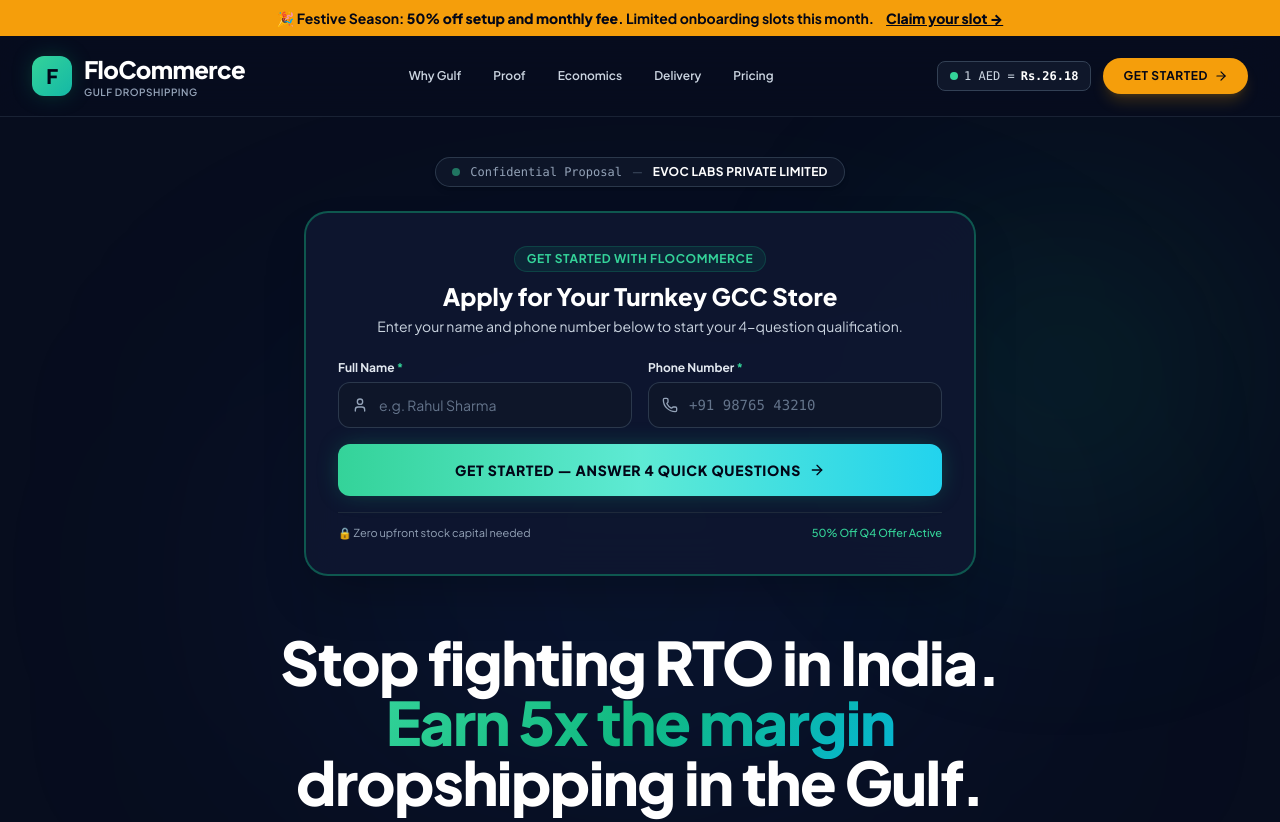
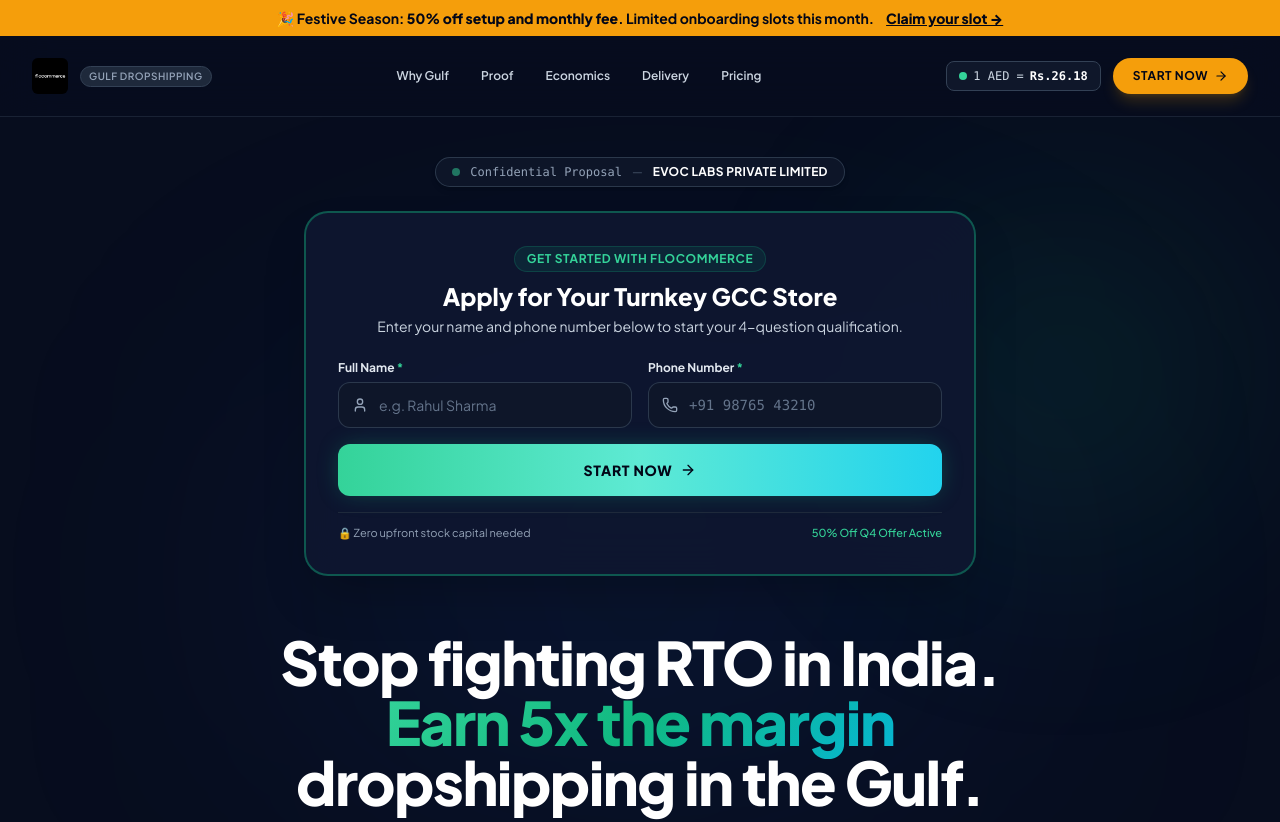
Before and after one commit to nikhil-kr-47/flocommerce-dropshipping, a React (Vite) app: page / in a window 1280 px wide. Shown: the top 822 px of the page. Built offline with nearby package versions, Linux system fonts and the light colour scheme; the HTML template or start-up script is replaced by a standard one.

Commit message:
brand: add official FloCommerce logo image and update CTA button text to 'Start now'

```diff
--- a/src/components/Footer.jsx
+++ b/src/components/Footer.jsx
@@ -13,17 +13,14 @@ export default function Footer() {
         {/* Main Footer Row */}
         <div className="flex flex-col md:flex-row items-center justify-between gap-6 pb-6 border-b border-slate-800/80">
           <div className="flex items-center gap-3">
-            <div className="w-8 h-8 rounded-lg bg-emerald-500 font-black text-slate-950 flex items-center justify-center text-sm">
-              F
-            </div>
-            <div>
-              <span className="font-bold text-white text-sm tracking-wider">
-                FLOCOMMERCE
-              </span>
-              <span className="block text-[11px] text-slate-500">
-                Dropshipping in the Gulf · Powered by Zambeel
-              </span>
-            </div>
+            <img
+              src="/flocommerce-logo.jpg"
+              alt="FloCommerce"
+              className="h-7 w-auto object-contain rounded-md"
+            />
+            <span className="block text-[11px] text-slate-500">
+              Dropshipping in the Gulf · Powered by Zambeel
+            </span>
           </div>
 
           <div className="flex flex-wrap items-center gap-6 text-xs">
--- a/src/components/HeroSection.jsx
+++ b/src/components/HeroSection.jsx
@@ -108,7 +108,7 @@ export default function HeroSection({ onStartApplication }) {
                 type="submit"
                 className="w-full py-4 px-6 rounded-xl font-black text-sm uppercase tracking-wider text-slate-950 bg-gradient-to-r from-emerald-400 via-teal-300 to-cyan-400 hover:from-emerald-300 hover:to-cyan-300 shadow-glow-emerald hover:shadow-emerald-500/50 hover:scale-[1.01] active:scale-[0.99] transition-all flex items-center justify-center gap-2 cursor-pointer"
               >
-                <span>Get Started — Answer 4 Quick Questions</span>
+                <span>Start now</span>
                 <ArrowRight className="w-4 h-4" />
               </button>
             </form>
--- a/src/components/Navbar.jsx
+++ b/src/components/Navbar.jsx
@@ -30,17 +30,14 @@ export default function Navbar() {
         <div className="max-w-7xl mx-auto px-4 sm:px-6 lg:px-8 h-20 flex items-center justify-between">
           {/* Logo */}
           <div className="flex items-center gap-3">
-            <div className="w-10 h-10 rounded-xl bg-gradient-to-br from-emerald-400 to-teal-500 flex items-center justify-center font-black text-slate-950 text-xl shadow-glow-emerald">
-              F
-            </div>
-            <div>
-              <span className="text-2xl font-black tracking-tight text-white">
-                FloCommerce
-              </span>
-              <span className="block text-[10px] text-slate-400 tracking-wider uppercase font-semibold">
-                Gulf Dropshipping
-              </span>
-            </div>
+            <img
+              src="/flocommerce-logo.jpg"
+              alt="FloCommerce"
+              className="h-8 sm:h-9 w-auto object-contain rounded-md"
+            />
+            <span className="hidden sm:inline-block px-2 py-0.5 rounded-full bg-slate-800 text-[10px] text-slate-400 tracking-wider uppercase font-semibold border border-slate-700">
+              Gulf Dropshipping
+            </span>
           </div>
 
           {/* Navigation links */}
@@ -74,7 +71,7 @@ export default function Navbar() {
               onClick={scrollToHero}
               className="px-5 py-2.5 rounded-full font-bold text-xs uppercase tracking-wider text-slate-950 bg-[#f59e0b] hover:bg-[#fbbf24] shadow-lg shadow-amber-500/20 transition-all flex items-center gap-1.5 cursor-pointer"
             >
-              <span>Get Started</span>
+              <span>Start now</span>
               <ArrowRight className="w-3.5 h-3.5" />
             </button>
           </div>
```
Also changed, not shown: public/flocommerce-logo.jpg (added).
